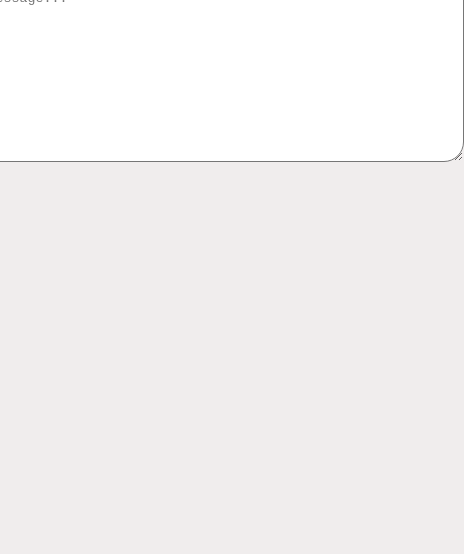
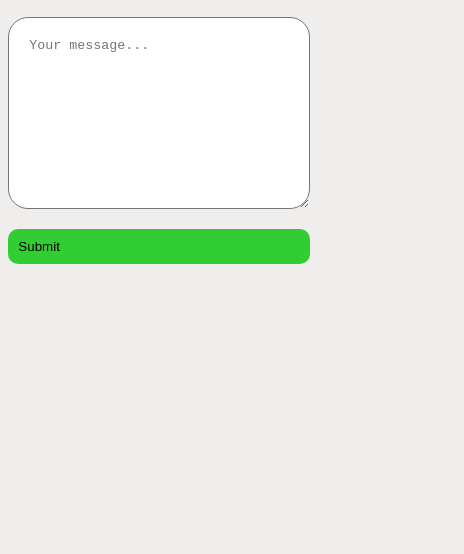
Before and after one commit to EverydayCTs/EverydayCTs, a plain HTML site: page index.html in a window 390 px wide. Shown: the part 290-844 px from the top of the page, 464 px wide, since content can reach past the window. Drawn offline with Linux system fonts and the light colour scheme.

Commit message:
Add files via upload

```diff
--- a/style.css
+++ b/style.css
@@ -58,3 +58,8 @@ textarea:focus-within{
 .contact_left button:hover{
     background-color: lime;
 }
+@media screen and (max-width: 460px){
+    *{
+        width: 95%;
+    }
+}
```
